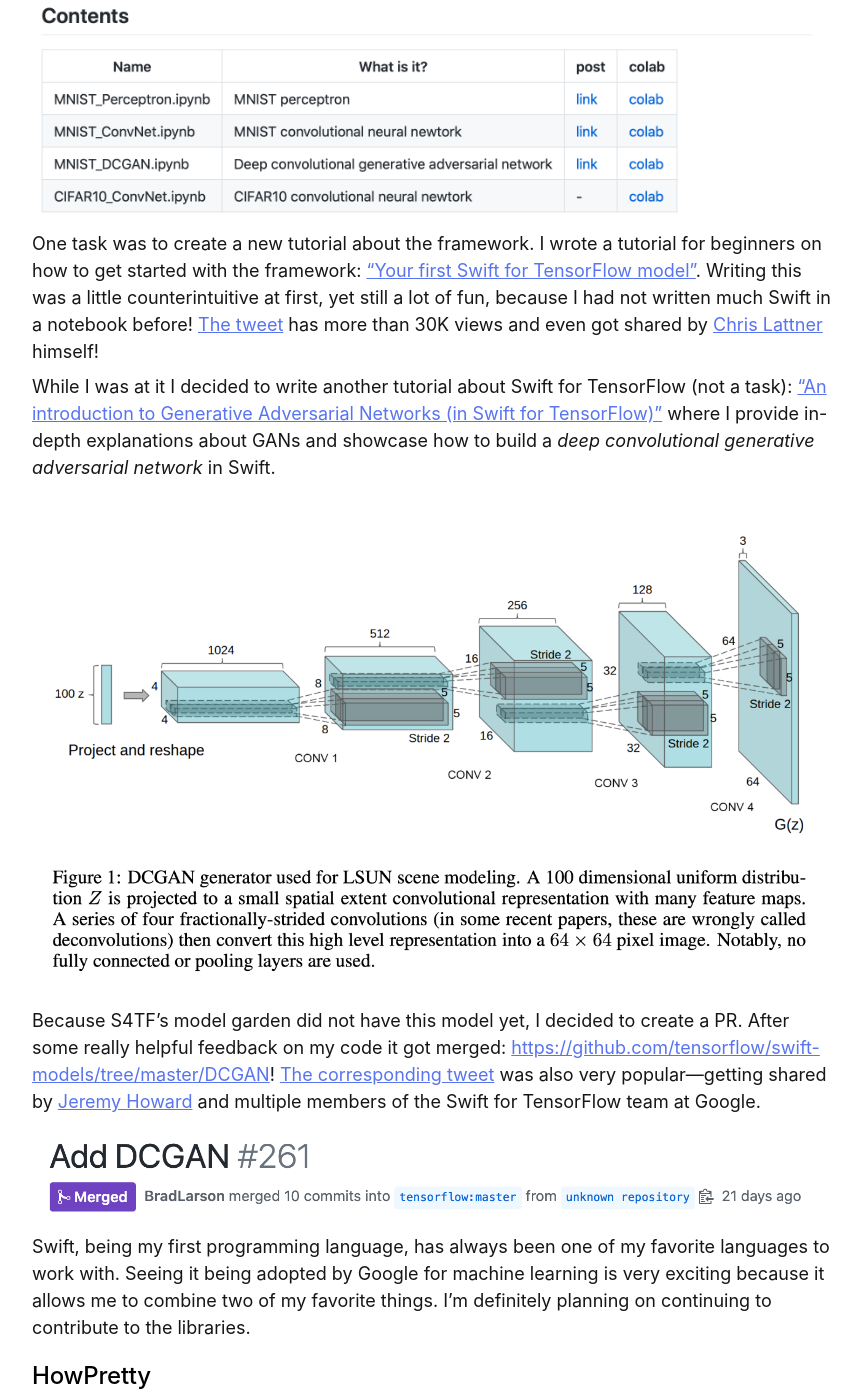
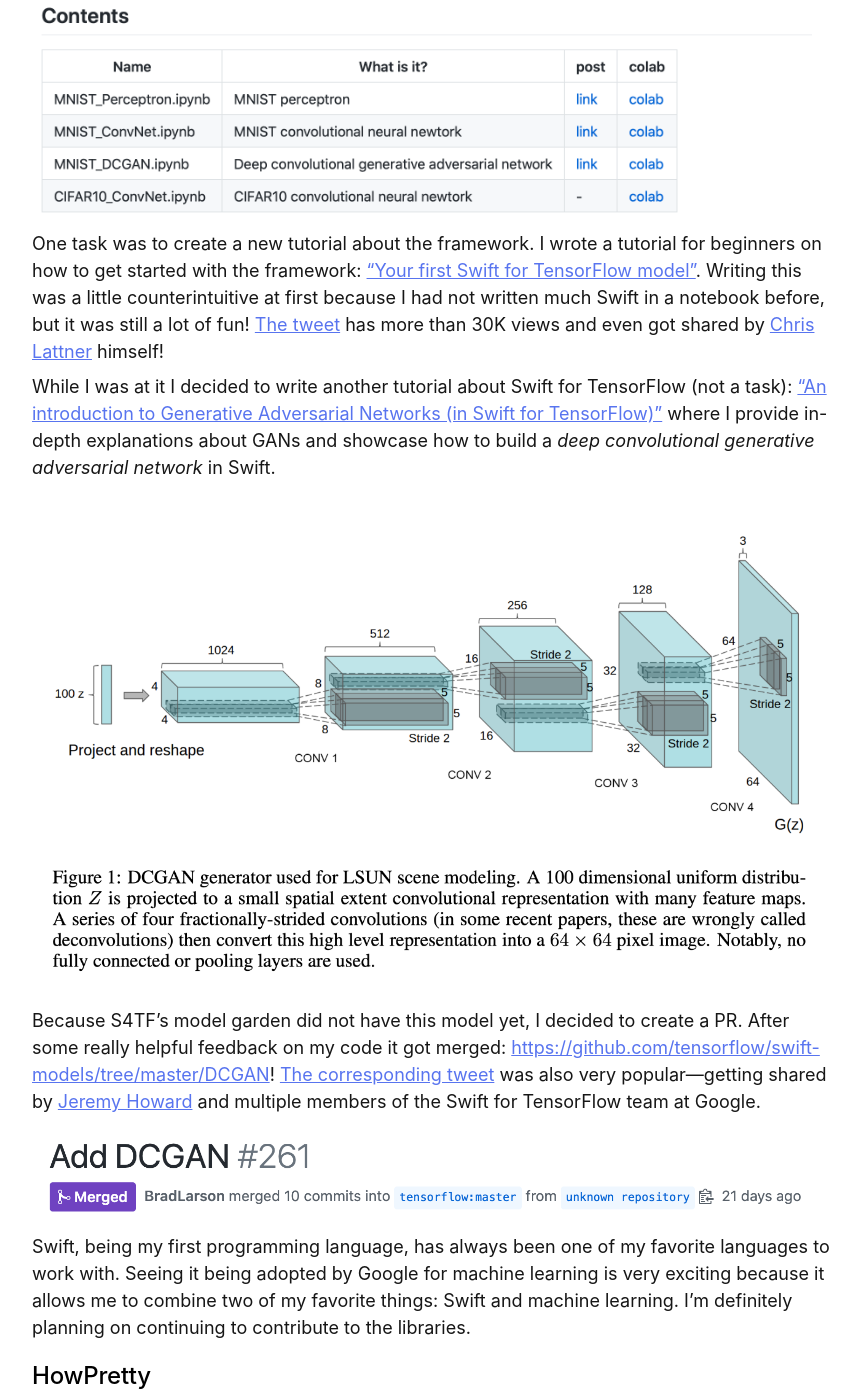
Before and after one commit to rickwierenga/rickwierenga.github.io, a Jekyll site: the page built from _posts/2020-01-23-GCI.md, in a window 1280 px wide and 1400 px high, scrolled down 1764 px. Shown: the whole window, without its empty margins (208-1069 px from the left). Built offline with Jekyll 4.4.1, drawn with Linux system fonts in a browser that asks for light colours; nearby versions of some CDN libraries; some of the changed text lies outside the part shown.

Commit message:
fix typos

```diff
--- a/_posts/2020-01-23-GCI.md
+++ b/_posts/2020-01-23-GCI.md
@@ -27,7 +27,7 @@
 
 ![s4tf-notebooks](/assets/images/gci/s4tf-notebooks.png)
 
-One task was to create a new tutorial about the framework. I wrote a tutorial for beginners on how to get started with the framework: ["Your first Swift for TensorFlow model"](https://rickwierenga.com/blog/s4tf/s4tf-mnist.html). Writing this was a little counterintuitive at first, yet still a lot of fun, because I had not written much Swift in a notebook before! [The tweet](https://twitter.com/rickwierenga/status/1202531433010671616) has more than 30K views and even got shared by [Chris Lattner](https://twitter.com/clattner_llvm) himself!
+One task was to create a new tutorial about the framework. I wrote a tutorial for beginners on how to get started with the framework: ["Your first Swift for TensorFlow model"](https://rickwierenga.com/blog/s4tf/s4tf-mnist.html). Writing this was a little counterintuitive at first because I had not written much Swift in a notebook before, but it was still a lot of fun! [The tweet](https://twitter.com/rickwierenga/status/1202531433010671616) has more than 30K views and even got shared by [Chris Lattner](https://twitter.com/clattner_llvm) himself!
 
 While I was at it I decided to write another tutorial about Swift for TensorFlow (not a task): ["An introduction to Generative Adversarial Networks (in Swift for TensorFlow)"](https://rickwierenga.com/blog/s4tf/s4tf-gan.html) where I provide in-depth explanations about GANs and showcase how to build a _deep convolutional generative adversarial network_ in Swift.
 
@@ -37,7 +37,7 @@
 
 ![DCGAN PR](/assets/images/gci/dcgan.png)
 
-Swift, being my first programming language, has always been one of my favorite languages to work with. Seeing it being adopted by Google for machine learning is very exciting because it allows me to combine two of my favorite things. I'm definitely planning on continuing to contribute to the libraries.
+Swift, being my first programming language, has always been one of my favorite languages to work with. Seeing it being adopted by Google for machine learning is very exciting because it allows me to combine two of my favorite things: Swift and machine learning. I'm definitely planning on continuing to contribute to the libraries.
 
 ## HowPretty
 Another task was to deploy a TensorFlow model to iOS or Android. I have build other apps using machine learning before, but TensorFlow was different. The amount of freedom compared to something like Apple's CoreML was astounding. The documentation was also very good.
```
Also changed, not shown: other parts of _posts/2020-01-23-GCI.md (+3 -3 lines).
